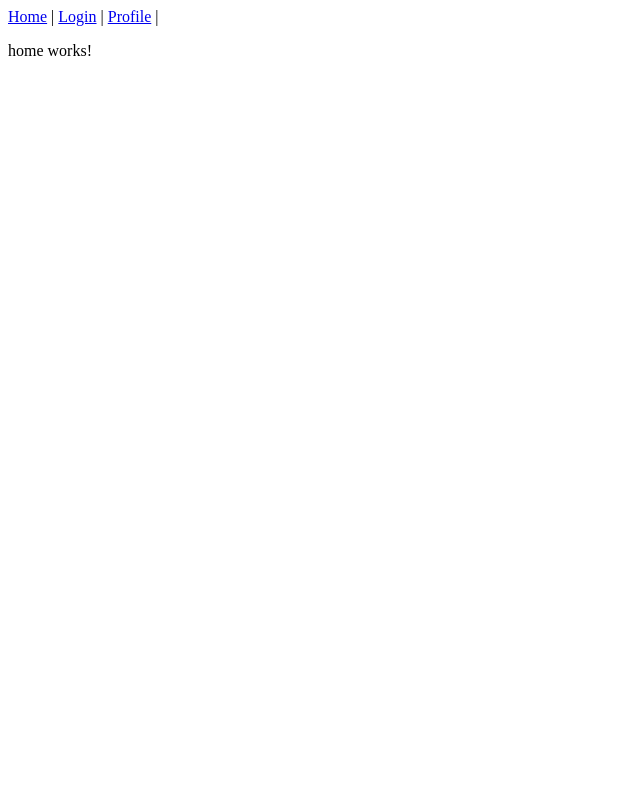
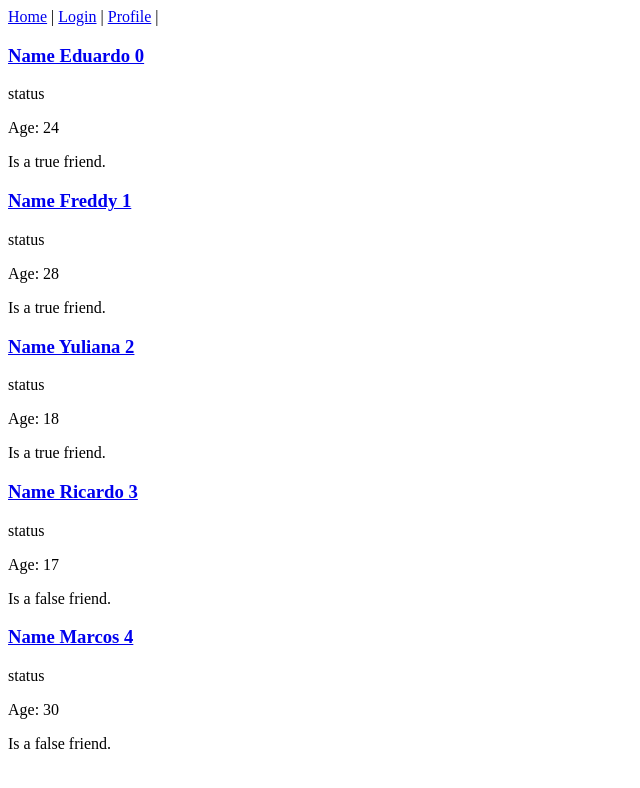
Before and after one commit to danielpp95/platzinger, an Angular app: page / in a window 1280 px wide. Shown: the top 788 px of the page, without its empty margins (0-640 px from the left). Built offline with nearby package versions, Linux system fonts and the light colour scheme.

Commit message:
navigate between users

```diff
--- a/src/app/app.component.ts
+++ b/src/app/app.component.ts
@@ -8,19 +8,4 @@ import { User } from './interfaces/user';
 })
 export class AppComponent {
 
-
-
-  constructor() {
-
-    let myUser: User = {
-      nick: 'hola',
-      age: 12,
-      email: 'as',
-      uid: 2,
-      friend: false
-    }
-
-    console.log(myUser)
-  }
-
 }
--- a/src/app/app.module.ts
+++ b/src/app/app.module.ts
@@ -13,7 +13,7 @@ const appRoutes: Routes = [
   { path: '', component: HomeComponent },
   { path: 'login', component: LoginComponent },
   { path: 'home', component: HomeComponent },
-  { path: 'conversation', component: ConversationComponent },
+  { path: 'conversation/:uid', component: ConversationComponent },
   { path: 'profile', component: ProfileComponent }
 ]
 
--- a/src/app/conversation/conversation.component.html
+++ b/src/app/conversation/conversation.component.html
@@ -1,3 +1,3 @@
 <p>
-  conversation works!
+  {{friendId}}
 </p>
--- a/src/app/conversation/conversation.component.ts
+++ b/src/app/conversation/conversation.component.ts
@@ -1,15 +1,18 @@
 import { Component, OnInit } from '@angular/core';
+import { ActivatedRoute } from '@angular/router';
 
 @Component({
   selector: 'app-conversation',
   templateUrl: './conversation.component.html',
   styleUrls: ['./conversation.component.css']
 })
-export class ConversationComponent implements OnInit {
+export class ConversationComponent {
 
-  constructor() { }
+  friendId: any;
 
-  ngOnInit() {
+  constructor( private activatedRoute: ActivatedRoute ) {
+    this.friendId = this.activatedRoute.snapshot.params['uid'];
   }
 
+
 }
--- a/src/app/home/home.component.html
+++ b/src/app/home/home.component.html
@@ -1,3 +1,8 @@
-<p>
-  home works!
-</p>
+<div *ngFor="let user of users; let i = index" >
+  <a routerLink="/conversation/{{ user.uid }}" >
+    <h3> Name {{user.nick}} {{i}} </h3>
+  </a>
+  <p> status {{ user.subnick }} </p>
+  <p *ngIf="user.age"> Age: {{ user.age }} </p>
+  <p> Is a {{ user.friend }} friend. </p>
+</div>
--- a/src/app/home/home.component.ts
+++ b/src/app/home/home.component.ts
@@ -1,15 +1,52 @@
-import { Component, OnInit } from '@angular/core';
+import { Component } from '@angular/core';
+import { User } from '../interfaces/user';
 
 @Component({
   selector: 'app-home',
   templateUrl: './home.component.html',
   styleUrls: ['./home.component.css']
 })
-export class HomeComponent implements OnInit {
+export class HomeComponent {
 
-  constructor() { }
+  letusuario1: User = {
+    nick: 'Eduardo',
+    age: 24,
+    email: 'ed@aoe.aoe',
+    friend: true,
+    uid: 0
+  };
+  letusuario2: User = {
+    nick: 'Freddy',
+    age: 28,
+    email: 'fred@aoe.aoe',
+    friend: true,
+    uid: 1
+  };
+  letusuario3: User = {
+    nick: 'Yuliana',
+    age: 18,
+    email: 'yuli@aoe.aoe',
+    friend: true,
+    uid: 2
+  };
+  letusuario4: User = {
+    nick: 'Ricardo',
+    age: 17,
+    email: 'rick@aoe.aoe',
+    friend: false,
+    uid: 3
+  };
+  letusuario5: User = {
+    nick: 'Marcos',
+    age: 30,
+    email:'marcos@aoe.aoe',
+    friend: false,
+    uid: 4
+  };
 
-  ngOnInit() {
+  users: User [] = [ this.letusuario1, this.letusuario2, this.letusuario3, this.letusuario4, this.letusuario5 ]
+
+  constructor() {
   }
 
 }
```
